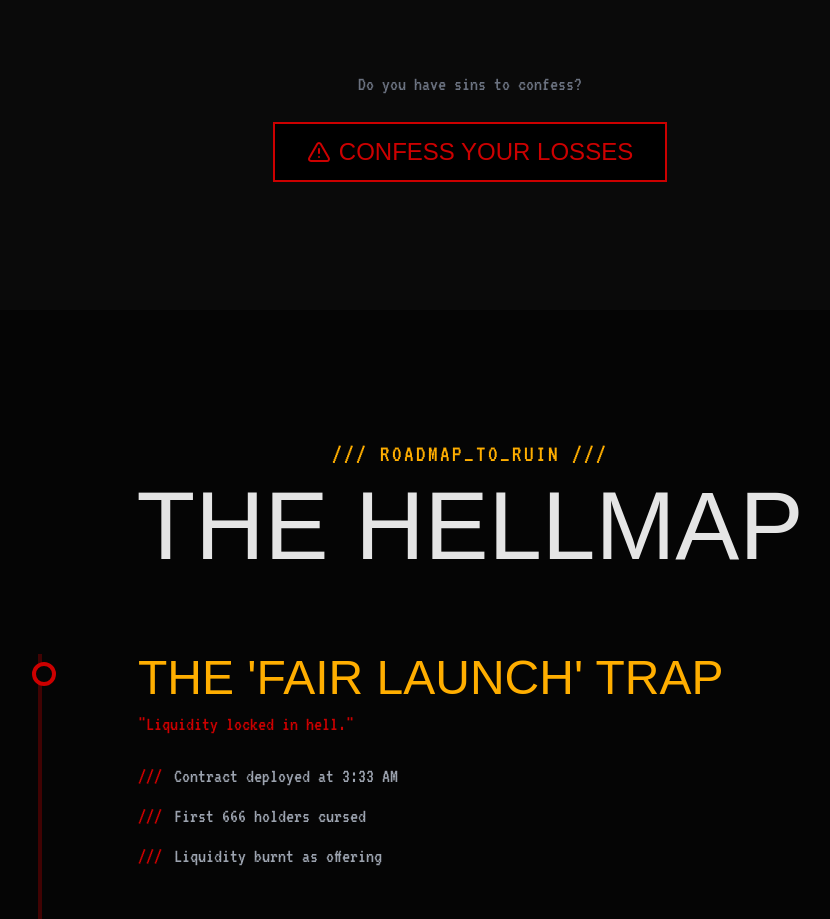
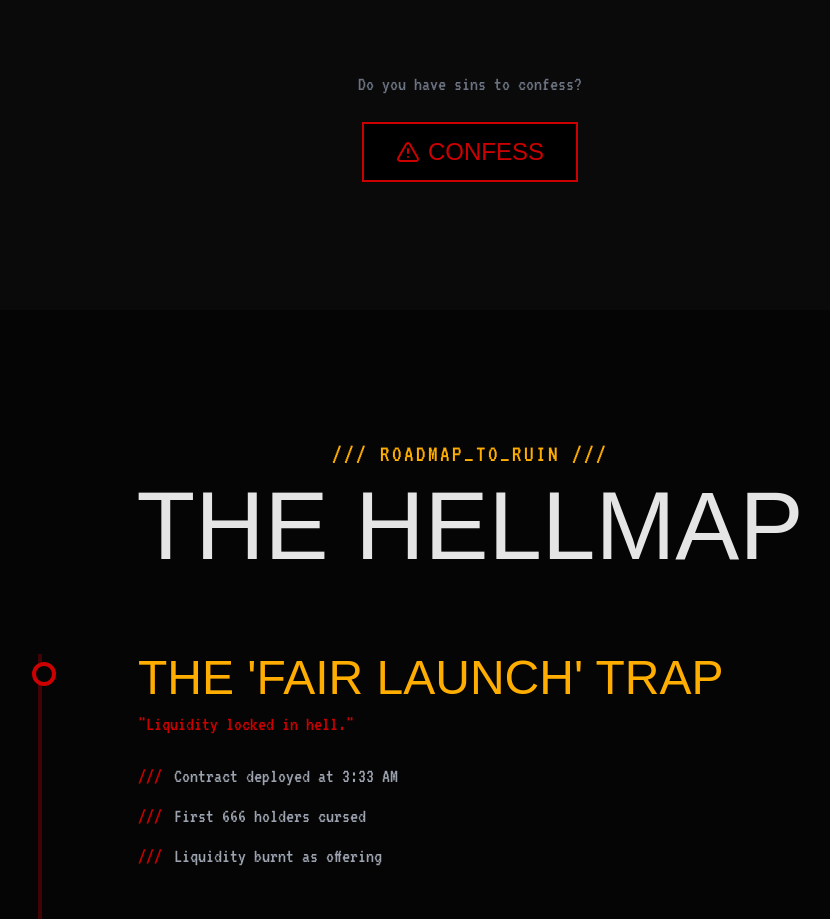
Before and after one commit to Pluviophile84/HELLCOIN, a Next.js app: page / in a window 1280 px wide. Shown: the part 5640-6559 px from the top of the page, without its empty margins (170-1000 px from the left). Built offline with nearby package versions, Linux system fonts and the light colour scheme; a web font is replaced by a local one.

Commit message:
Update HallOfPain.tsx

```diff
--- a/components/sections/HallOfPain.tsx
+++ b/components/sections/HallOfPain.tsx
@@ -144,7 +144,7 @@ export const HallOfPain = () => {
           className="group relative inline-flex items-center gap-2 px-8 py-3 bg-black border-2 border-hell-red text-hell-red font-gothic text-2xl hover:bg-hell-red hover:text-white transition-all active:scale-95"
         >
           <AlertTriangle size={24} />
-          CONFESS YOUR LOSSES
+          CONFESS
         </button>
 
         {/* PRANK ERROR MESSAGE (FIXED POSITON) */}
```
